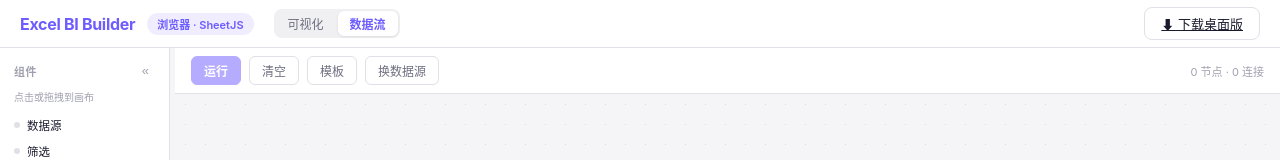
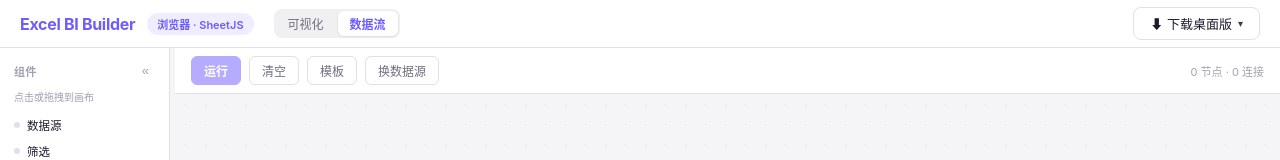
Before and after one commit to hello-zhanghao/-excel, a React (Vite) app: page / in a window 1280 px wide. Shown: the top 160 px of the page. Built offline with nearby package versions, Linux system fonts and the light colour scheme.

Commit message:
feat: Web 版下载桌面版改为下拉菜单，同时提供阿里云国内直连与 GitHub 两个入口

```diff
--- a/src/App.tsx
+++ b/src/App.tsx
@@ -3,6 +3,7 @@ import { useStore } from '@/store/useStore'
 import { FieldPanel } from '@/components/FieldPanel'
 import { Dashboard } from '@/components/Dashboard'
 import { PipelineCanvas } from '@/components/PipelineCanvas'
+import DownloadMenu from '@/components/DownloadMenu'
 import { SAMPLE_DATASETS } from '@/data/sampleDatasets'
 
 /** 运行时信息（桌面端通过 IPC 获取） */
@@ -108,15 +109,7 @@ export default function App() {
 
         <div className="spacer" />
         {env === 'web' && (
-          <a
-            className="btn-open"
-            href="https://github.com/hello-zhanghao/-excel/releases/latest"
-            target="_blank"
-            rel="noreferrer"
-            title="下载桌面版，免安装网页环境，支持百万级大数据"
-          >
-            ⬇ 下载桌面版
-          </a>
+          <DownloadMenu label="⬇ 下载桌面版" />
         )}
         {loaded && appMode === 'visualize' && (
           <button className="btn-open" onClick={handleOpenFile}>
@@ -175,14 +168,7 @@ export default function App() {
                 原生文件系统访问
               </div>
               {env === 'web' && (
-                <a
-                  className="download-link"
-                  href="https://github.com/hello-zhanghao/-excel/releases/latest"
-                  target="_blank"
-                  rel="noreferrer"
-                >
-                  ⬇ 下载桌面版
-                </a>
+                <DownloadMenu className="download-link" label="⬇ 下载桌面版" />
               )}
             </div>
           </div>
--- /dev/null
+++ b/src/components/DownloadMenu.tsx
@@ -0,0 +1,82 @@
+import { useEffect, useRef, useState } from 'react'
+
+/** 下载入口 */
+const DOWNLOAD_ITEMS = [
+  {
+    label: '国内下载（推荐）',
+    desc: '阿里云服务器 · 国内直连快',
+    href: 'http://8.160.160.145/downloads/',
+    recommended: true,
+  },
+  {
+    label: 'GitHub 下载',
+    desc: '全球源 · 国内较慢',
+    href: 'https://github.com/hello-zhanghao/-excel/releases/latest',
+    recommended: false,
+  },
+]
+
+interface DownloadMenuProps {
+  /** 按钮文字，默认「⬇ 下载桌面版」 */
+  label?: string
+  /** 自定义样式类名 */
+  className?: string
+}
+
+/**
+ * 桌面版下载下拉菜单
+ * 同时提供「阿里云国内直连」与「GitHub Releases」两个入口，
+ * 点击外层容器展开，两次点击条目或点击外部区域自动收起。
+ */
+export default function DownloadMenu({ label = '⬇ 下载桌面版', className = '' }: DownloadMenuProps) {
+  const [open, setOpen] = useState(false)
+  const ref = useRef<HTMLDivElement>(null)
+
+  // 点击外部区域时收起菜单
+  useEffect(() => {
+    if (!open) return
+    const onClickOutside = (e: MouseEvent) => {
+      if (ref.current && !ref.current.contains(e.target as Node)) {
+        setOpen(false)
+      }
+    }
+    document.addEventListener('mousedown', onClickOutside)
+    return () => document.removeEventListener('mousedown', onClickOutside)
+  }, [open])
+
+  const toggle = (e: React.MouseEvent) => {
+    e.preventDefault()
+    e.stopPropagation()
+    setOpen((v) => !v)
+  }
+
+  return (
+    <div className={`download-menu ${className}`} ref={ref}>
+      <button className="download-menu-trigger" onClick={toggle} aria-haspopup="menu" aria-expanded={open}>
+        {label}
+        <span className="download-menu-caret">▾</span>
+      </button>
+      {open && (
+        <div className="download-menu-panel" role="menu">
+          {DOWNLOAD_ITEMS.map((item) => (
+            <a
+              key={item.href}
+              className="download-menu-item"
+              href={item.href}
+              target="_blank"
+              rel="noreferrer"
+              role="menuitem"
+              onClick={() => setOpen(false)}
+            >
+              <span className="download-menu-item-label">
+                {item.label}
+                {item.recommended && <em className="download-menu-tag">推荐</em>}
+              </span>
+              <span className="download-menu-item-desc">{item.desc}</span>
+            </a>
+          ))}
+        </div>
+      )}
+    </div>
+  )
+}
--- a/src/styles/global.css
+++ b/src/styles/global.css
@@ -1624,6 +1624,109 @@ body {
   background: var(--brand-dark);
 }
 
+/* 下载下拉菜单（Web 版「下载桌面版」双入口：阿里云 + GitHub） */
+.download-menu {
+  position: relative;
+  display: inline-block;
+}
+
+.app-header .download-menu-trigger {
+  padding: 6px 16px;
+  border: 1px solid var(--border);
+  border-radius: var(--radius);
+  background: var(--surface);
+  color: var(--text);
+  font-size: 13px;
+  cursor: pointer;
+  transition: all 0.15s;
+  display: flex;
+  align-items: center;
+  gap: 6px;
+}
+
+.app-header .download-menu-trigger:hover {
+  border-color: var(--brand);
+  color: var(--brand);
+}
+
+.mode-card .download-menu-trigger {
+  padding: 5px 14px;
+  border-radius: 6px;
+  border: none;
+  background: var(--brand);
+  color: white;
+  font-size: 12px;
+  font-weight: 600;
+  cursor: pointer;
+  transition: background 0.15s;
+  display: flex;
+  align-items: center;
+  gap: 6px;
+}
+
+.mode-card .download-menu-trigger:hover {
+  background: var(--brand-dark);
+}
+
+.download-menu-caret {
+  font-size: 10px;
+  opacity: 0.85;
+}
+
+.download-menu-panel {
+  position: absolute;
+  top: calc(100% + 6px);
+  right: 0;
+  z-index: 60;
+  min-width: 220px;
+  background: var(--surface);
+  border: 1px solid var(--border);
+  border-radius: var(--radius);
+  box-shadow: 0 8px 24px rgba(0, 0, 0, 0.12);
+  padding: 6px;
+  display: flex;
+  flex-direction: column;
+  gap: 2px;
+}
+
+.download-menu-item {
+  display: flex;
+  flex-direction: column;
+  gap: 2px;
+  padding: 8px 10px;
+  border-radius: 6px;
+  text-decoration: none;
+  color: var(--text);
+  transition: background 0.15s;
+}
+
+.download-menu-item:hover {
+  background: var(--bg);
+}
+
+.download-menu-item-label {
+  font-size: 13px;
+  font-weight: 600;
+  display: flex;
+  align-items: center;
+  gap: 6px;
+}
+
+.download-menu-tag {
+  font-style: normal;
+  font-size: 10px;
+  font-weight: 600;
+  padding: 1px 6px;
+  border-radius: 8px;
+  background: var(--brand);
+  color: white;
+}
+
+.download-menu-item-desc {
+  font-size: 11px;
+  color: var(--text-light);
+}
+
 .mode-card .active-tag {
   position: absolute;
   top: 6px;
```
